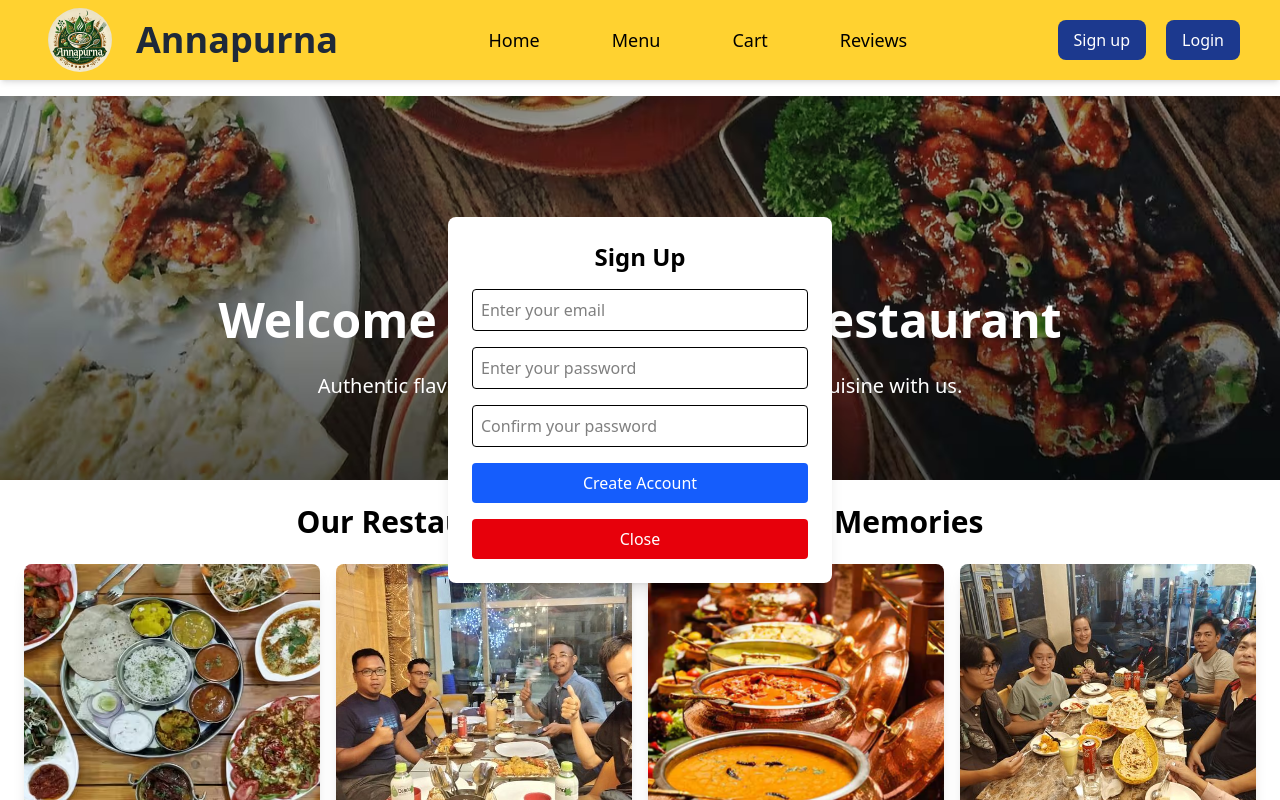
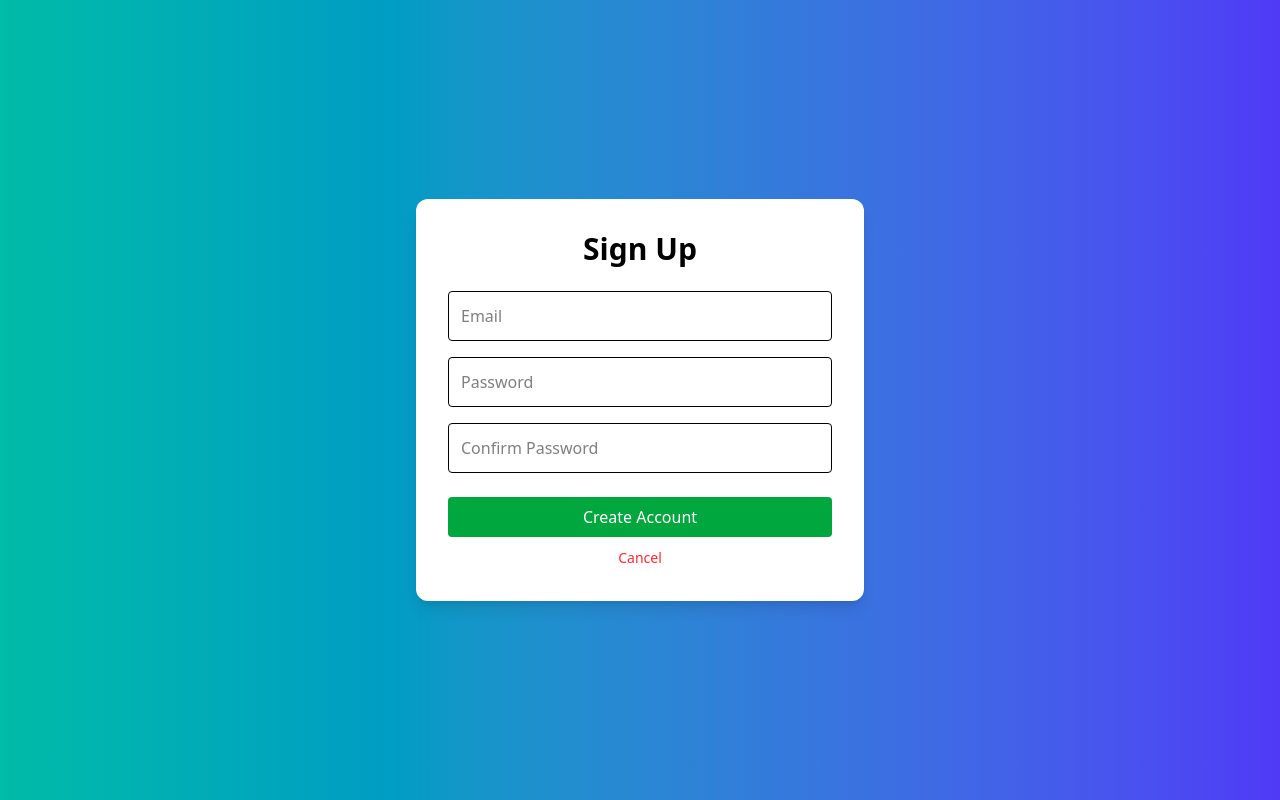
Before and after one commit to TankDarshanH/Annapurna-restaurant, a React (Vite) app: page / in a window 1280 px wide. Both pictures are taken after a click on the button "Sign up". Shown: the top 800 px of the page. Built offline with nearby package versions, Linux system fonts and the light colour scheme; a web font is replaced by a local one.

Commit message:
validation updated

```diff
--- a/src/App.jsx
+++ b/src/App.jsx
@@ -15,39 +15,42 @@ import Cart from "./component/Cart";
 import { CartProvider } from "./CartContext";
 import Gallery from "./component/Gallery";
 import Reviews from "./component/Reviews";
-import { ReviewsProvider } from "./ReviewsContext"; // ✅ Corrected Import
+import { ReviewsProvider } from "./ReviewsContext";
+import Signup from "./component/Signup";
+import Login from "./component/Login";
 
 const App = () => {
   const [loggedInUser, setLoggedInUser] = useState(null);
+  const [showSignup, setShowSignup] = useState(false);
+  const [showLogin, setShowLogin] = useState(false);
 
-  // On app start, check sessionStorage for logged-in user
   useEffect(() => {
     const user = JSON.parse(sessionStorage.getItem("loggedInUser"));
-    setLoggedInUser(user);
+    if (user) setLoggedInUser(user);
   }, []);
 
-  // Handle user login
-  const handleLoginSuccess = (user) => {
-    sessionStorage.setItem("loggedInUser", JSON.stringify(user)); // Store in sessionStorage
-    setLoggedInUser(user);
-  };
-
-  // Handle user logout
   const handleLogout = () => {
-    sessionStorage.removeItem("loggedInUser"); // Remove from sessionStorage
+    sessionStorage.removeItem("loggedInUser");
     setLoggedInUser(null);
   };
 
   return (
     <CartProvider>
       <ReviewsProvider>
-
         <div className="flex flex-col min-h-screen">
           <Heading
-            onLoginSuccess={handleLoginSuccess}
+            onLoginClick={() => {
+              setShowLogin(true);
+              setShowSignup(false);
+            }}
+            onSignupClick={() => {
+              setShowSignup(true);
+              setShowLogin(false);
+            }}
             onLogout={handleLogout}
             loggedInUser={loggedInUser}
           />
+
           <div className="flex-grow pt-24">
             <Routes>
               <Route
@@ -89,7 +92,36 @@ const App = () => {
               <Route path="*" element={<Navigate to="/" />} />
             </Routes>
           </div>
+
           <Footer className="fixed bottom-0 w-full bg-white shadow-md" />
+
+          {showSignup && (
+            <Signup
+              onClose={() => setShowSignup(false)}
+              onSuccess={(user) => {
+                setLoggedInUser(user);
+                setShowSignup(false);
+              }}
+              onSwitchToLogin={() => {
+                setShowLogin(true);
+                setShowSignup(false);
+              }}
+            />
+          )}
+
+          {showLogin && (
+            <Login
+              onClose={() => setShowLogin(false)}
+              onSuccess={(user) => {
+                setLoggedInUser(user);
+                setShowLogin(false);
+              }}
+              onSwitchToSignup={() => {
+                setShowSignup(true);
+                setShowLogin(false);
+              }}
+            />
+          )}
         </div>
       </ReviewsProvider>
     </CartProvider>
--- a/src/ReviewsContext.jsx
+++ b/src/ReviewsContext.jsx
@@ -1,4 +1,4 @@
-import React, { createContext, useState, useEffect } from "react";
+import { createContext, useState, useEffect } from "react";
 
 export const ReviewsContext = createContext();
 
--- a/src/component/Heading.jsx
+++ b/src/component/Heading.jsx
@@ -1,51 +1,13 @@
-import Signup from "./Signup";
-import Login from "./Login";
-import { useState, useCallback } from "react";
 import { Link } from "react-router-dom";
 import restaurantLogo from "../images/restaurant.png";
 
-const Heading = ({ onLoginSuccess, onLogout, loggedInUser }) => {
-  const [showSignup, setShowSignup] = useState(false);
-  const [showLogin, setShowLogin] = useState(false);
-  const [users, setUsers] = useState(() => {
-    return JSON.parse(localStorage.getItem("users")) || [];
-  });
-
-  const handleShowSignup = useCallback(() => {
-    setShowSignup(true);
-    setShowLogin(false);
-  }, []);
-
-  const handleShowLogin = useCallback(() => {
-    setShowLogin(true);
-    setShowSignup(false);
-  }, []);
-
-  const handleCloseSignup = useCallback(() => setShowSignup(false), []);
-  const handleCloseLogin = useCallback(() => setShowLogin(false), []);
-
-  const handleSignup = (newUser) => {
-    const existingUser = users.find((user) => user.email === newUser.email);
-    if (existingUser) {
-      alert("Account already exists. Please log in.");
-      setShowSignup(false);
-      setShowLogin(true);
-    } else {
-      const updatedUsers = [...users, newUser];
-      setUsers(updatedUsers);
-      localStorage.setItem("users", JSON.stringify(updatedUsers));
-      alert("Account created successfully. Please log in.");
-      setShowSignup(false);
-      setShowLogin(true);
-    }
-  };
-
+const Heading = ({ onLoginClick, onSignupClick, onLogout, loggedInUser }) => {
   return (
     <div className="bg-amber-300 flex flex-wrap justify-between items-center h-20 px-6 md:px-10 fixed top-0 left-0 w-full shadow-md z-50">
       <div className="flex items-center gap-x-4">
         <Link to="/">
           <img
-            src={restaurantLogo} // ✅ Using imported image
+            src={restaurantLogo}
             alt="restaurant-Logo"
             className="wnpm-16 md:w-20 h-16 md:h-20 rounded-full p-2 cursor-pointer transition-transform duration-500 hover:scale-110 hover:brightness-125"
           />
@@ -85,26 +47,19 @@ const Heading = ({ onLoginSuccess, onLogout, loggedInUser }) => {
           <>
             <button
               className="bg-blue-900 text-white px-3 md:px-4 py-1 md:py-2 rounded-lg"
-              onClick={handleShowSignup}
+              onClick={onSignupClick}
             >
               Sign up
             </button>
             <button
               className="bg-blue-900 text-white px-3 md:px-4 py-1 md:py-2 rounded-lg"
-              onClick={handleShowLogin}
+              onClick={onLoginClick}
             >
               Login
             </button>
           </>
         )}
       </div>
-
-      {showSignup && (
-        <Signup onClose={handleCloseSignup} onSignup={handleSignup} />
-      )}
-      {showLogin && (
-        <Login onClose={handleCloseLogin} onLoginSuccess={onLoginSuccess} />
-      )}
     </div>
   );
 };
--- a/src/component/Login.jsx
+++ b/src/component/Login.jsx
@@ -1,55 +1,61 @@
 import { useState } from "react";
 
-const Login = ({ onClose, onLoginSuccess }) => {
+const Login = ({ onClose, onSuccess, onSwitchToSignup }) => {
   const [email, setEmail] = useState("");
   const [password, setPassword] = useState("");
 
   const handleLogin = () => {
     const users = JSON.parse(localStorage.getItem("users")) || [];
-    const foundUser = users.find(
-      (user) => user.email === email && user.password === password
-    );
+    const user = users.find((u) => u.email === email);
 
-    if (!foundUser) {
-      alert("Invalid email or password!");
+    if (!user) {
+      alert("No user found with that email. Redirecting to Sign Up...");
+
+      if (onSwitchToSignup) {
+        onSwitchToSignup();
+      }
       return;
     }
 
+    if (user.password !== password) {
+      alert("Incorrect password.");
+      return;
+    }
+
+    sessionStorage.setItem("loggedInUser", JSON.stringify(user));
     alert("Login successful!");
-    localStorage.setItem("loggedInUser", JSON.stringify(foundUser));
-    onLoginSuccess(foundUser);
-    onClose();
+    onSuccess(user);
   };
 
   return (
-    <div className="fixed inset-0 flex items-center justify-center bg-opacity-50">
-      <div className="bg-white p-6 rounded-lg shadow-lg w-96 text-center">
-        <h2 className="text-2xl font-bold mb-4">Log In</h2>
+    <div className="fixed inset-0 text-center flex items-center justify-center bg-gradient-to-r from-blue-500 via-purple-600 to-indigo-700 bg-cover bg-center backdrop-blur-sm z-50 animate-fadeIn">
+      <div className="bg-white p-8 rounded-xl shadow-lg w-full max-w-md mx-4">
+        <h2 className="text-3xl font-bold mb-6">Log In</h2>
         <input
           type="email"
-          className="border p-2 w-full rounded mb-4"
-          placeholder="Enter your email"
+          placeholder="Email"
+          className="w-full p-3 border rounded mb-4"
           value={email}
           onChange={(e) => setEmail(e.target.value)}
         />
         <input
           type="password"
-          className="border p-2 w-full rounded mb-4"
-          placeholder="Enter your password"
+          placeholder="Password"
+          className="w-full p-3 border rounded mb-6"
           value={password}
           onChange={(e) => setPassword(e.target.value)}
         />
         <button
-          className="bg-blue-600 text-white px-4 py-2 rounded w-full"
           onClick={handleLogin}
+          className="w-full bg-blue-600 text-white py-2 rounded mb-2"
         >
           Log In
         </button>
         <button
-          className="bg-red-600 text-white px-4 py-2 rounded w-full mt-4"
           onClick={onClose}
+          className="w-full text-red-500 text-sm hover:underline"
         >
-          Close
+          Cancel
         </button>
       </div>
     </div>
--- a/src/component/Main.jsx
+++ b/src/component/Main.jsx
@@ -1,5 +1,3 @@
-import React from "react";
-
 const Main = () => {
   return (
     <div
--- a/src/component/Reviews.jsx
+++ b/src/component/Reviews.jsx
@@ -1,9 +1,9 @@
-import React, { useState, useContext } from "react";
+import { useState, useContext } from "react";
 import { v4 as uuidv4 } from "uuid";
-import { ReviewsContext } from "../ReviewsContext"; // Import context
+import { ReviewsContext } from "../ReviewsContext";
 
 const Reviews = () => {
-  const { reviews, setReviews } = useContext(ReviewsContext); // Use global state
+  const { reviews, setReviews } = useContext(ReviewsContext);
   const [newReview, setNewReview] = useState("");
   const [newRating, setNewRating] = useState(0);
 
--- a/src/component/Signup.jsx
+++ b/src/component/Signup.jsx
@@ -1,77 +1,86 @@
 import { useState } from "react";
 
-const Signup = ({ onClose, onSignup }) => {
+const Signup = ({ onClose, onSuccess, onSwitchToLogin }) => {
   const [email, setEmail] = useState("");
   const [password, setPassword] = useState("");
   const [confirmPassword, setConfirmPassword] = useState("");
 
   const handleSignup = () => {
-    if (!email.includes("@")) {
+    const emailRegex = /^[^\s@]+@[^\s@]+\.[^\s@]+$/;
+    const passwordRegex = /^(?=.*[a-z])(?=.*[A-Z])(?=.*\d)(?=.*[\W_]).{8,}$/;
+
+    if (!emailRegex.test(email)) {
       alert("Please enter a valid email address.");
       return;
     }
-    if (password.length < 6) {
-      alert("Password must be at least 6 characters long.");
+
+    if (!passwordRegex.test(password)) {
+      alert(
+        "Password must be at least 8 characters and include uppercase, lowercase, number, and special character."
+      );
       return;
     }
+
     if (password !== confirmPassword) {
       alert("Passwords do not match.");
       return;
     }
 
     const users = JSON.parse(localStorage.getItem("users")) || [];
-    const existingUser = users.find((user) => user.email === email);
+    const existingUser = users.find((u) => u.email === email);
 
     if (existingUser) {
-      alert("Account already exists. Please log in.");
+      alert("User already exists. Please log in.");
+      onClose();
+      onSwitchToLogin();
       return;
     }
 
     const newUser = { email, password };
-    const updatedUsers = [...users, newUser];
-    localStorage.setItem("users", JSON.stringify(updatedUsers));
-
-    alert("Account created successfully! Please log in.");
-    onSignup(newUser); // Updating state in Heading
-    onClose();
+    users.push(newUser);
+    localStorage.setItem("users", JSON.stringify(users));
+    sessionStorage.setItem("loggedInUser", JSON.stringify(newUser));
+    alert("Signup successful!");
+    onSuccess(newUser);
+    onSwitchToLogin();
   };
 
   return (
-    <div className="fixed inset-0 flex items-center justify-center bg-opacity-50">
-      <div className="bg-white p-6 rounded-lg shadow-lg w-96 text-center">
-        <h2 className="text-2xl font-bold mb-4">Sign Up</h2>
+    <div className="fixed inset-0 flex text-center items-center justify-center bg-gradient-to-r from-teal-500 to-indigo-600 bg-cover bg-center backdrop-blur-sm z-50 animate-fadeIn">
+      <div className="bg-white p-8 rounded-xl shadow-lg w-full max-w-md mx-4">
+        <h2 className="text-3xl font-bold mb-6">Sign Up</h2>
         <input
           type="email"
-          className="border p-2 w-full rounded mb-4"
-          placeholder="Enter your email"
+          placeholder="Email"
+          className="w-full p-3 border rounded mb-4"
           value={email}
           onChange={(e) => setEmail(e.target.value)}
         />
         <input
           type="password"
-          className="border p-2 w-full rounded mb-4"
-          placeholder="Enter your password"
+          placeholder="Password"
+          className="w-full p-3 border rounded mb-4"
           value={password}
           onChange={(e) => setPassword(e.target.value)}
         />
         <input
           type="password"
-          className="border p-2 w-full rounded mb-4"
-          placeholder="Confirm your password"
+          placeholder="Confirm Password"
+          className="w-full p-3 border rounded mb-6"
           value={confirmPassword}
           onChange={(e) => setConfirmPassword(e.target.value)}
         />
         <button
-          className="bg-blue-600 text-white px-4 py-2 rounded w-full"
           onClick={handleSignup}
+          className="w-full bg-green-600 text-white py-2 rounded mb-2"
         >
           Create Account
         </button>
         <button
-          className="bg-red-600 text-white px-4 py-2 rounded w-full mt-4"
           onClick={onClose}
+          className="w-full text-red-500 text-sm hover:underline"
         >
-          Close
+          Cancel
         </button>
       </div>
     </div>
```
Also changed, not shown: src/index.css (line endings or trailing spaces).
